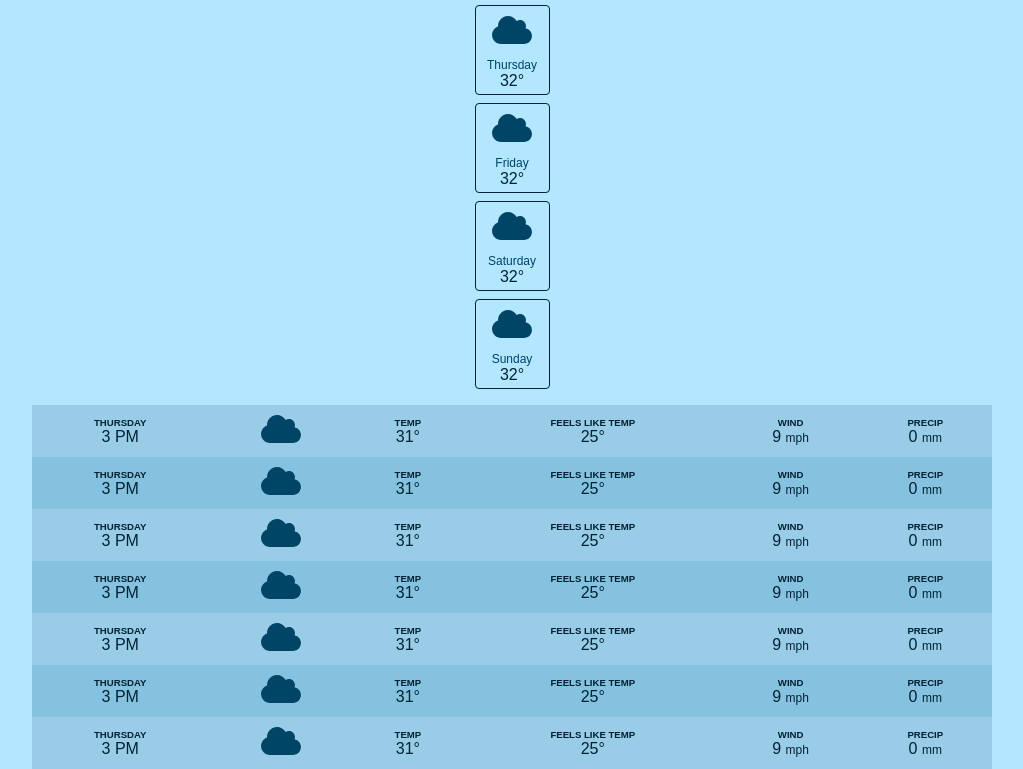
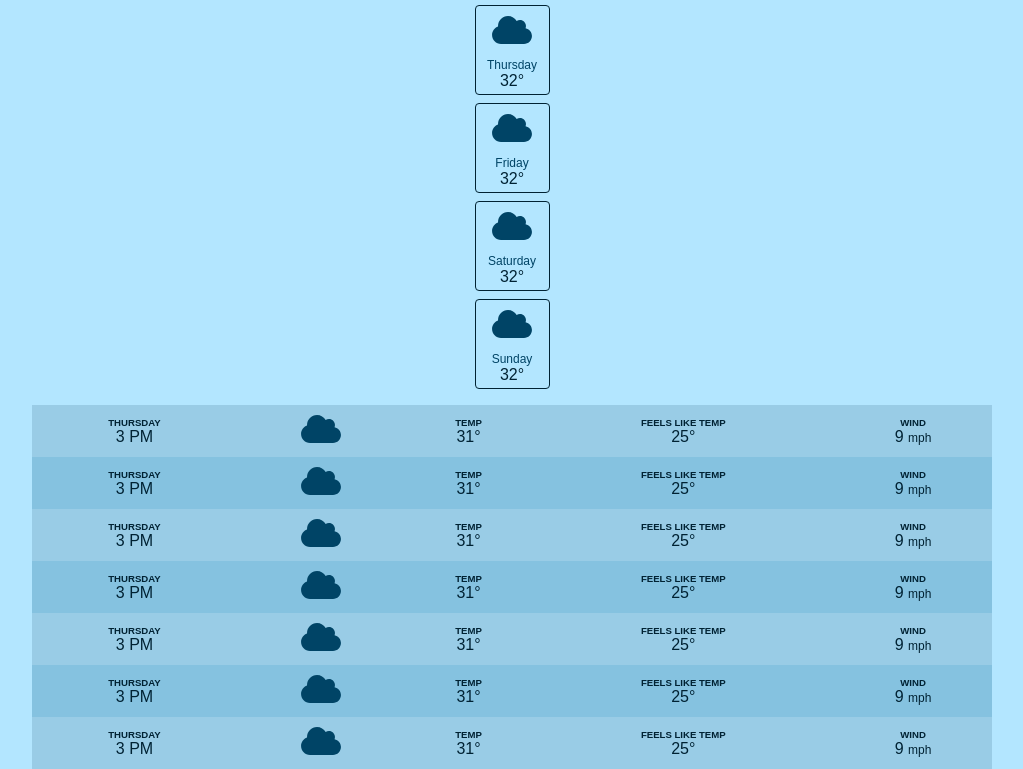
Before and after one commit to JMagDev1/Weather-App, a plain HTML site: page index.html in a window 1280 px wide. Shown: the part 417-1186 px from the top of the page, without its empty margins (128-1151 px from the left). Drawn offline with nearby package versions, Linux system fonts and the light colour scheme.

Commit message:
Removed precip from hourly forcast

```diff
--- a/index.html
+++ b/index.html
@@ -137,12 +137,7 @@
                 <div>9 <span class="value-sub-info">mph</span></div>
               </div>
             </td>
-            <td>
-              <div class="info-group">
-                <div class="label">Precip</div>
-                <div>0 <span class="value-sub-info">mm</span></div>
-              </div>
-            </td>
+
           </tr>
           <tr class="hour-row">
             <td>
@@ -172,12 +167,7 @@
                 <div>9 <span class="value-sub-info">mph</span></div>
               </div>
             </td>
-            <td>
-              <div class="info-group">
-                <div class="label">Precip</div>
-                <div>0 <span class="value-sub-info">mm</span></div>
-              </div>
-            </td>
+
           </tr>
           <tr class="hour-row">
             <td>
@@ -207,12 +197,7 @@
                 <div>9 <span class="value-sub-info">mph</span></div>
               </div>
             </td>
-            <td>
-              <div class="info-group">
-                <div class="label">Precip</div>
-                <div>0 <span class="value-sub-info">mm</span></div>
-              </div>
-            </td>
+
           </tr>
           <tr class="hour-row">
             <td>
@@ -242,12 +227,7 @@
                 <div>9 <span class="value-sub-info">mph</span></div>
               </div>
             </td>
-            <td>
-              <div class="info-group">
-                <div class="label">Precip</div>
-                <div>0 <span class="value-sub-info">mm</span></div>
-              </div>
-            </td>
+
           </tr>
           <tr class="hour-row">
             <td>
@@ -277,12 +257,7 @@
                 <div>9 <span class="value-sub-info">mph</span></div>
               </div>
             </td>
-            <td>
-              <div class="info-group">
-                <div class="label">Precip</div>
-                <div>0 <span class="value-sub-info">mm</span></div>
-              </div>
-            </td>
+
           </tr>
           <tr class="hour-row">
             <td>
@@ -312,12 +287,7 @@
                 <div>9 <span class="value-sub-info">mph</span></div>
               </div>
             </td>
-            <td>
-              <div class="info-group">
-                <div class="label">Precip</div>
-                <div>0 <span class="value-sub-info">mm</span></div>
-              </div>
-            </td>
+
           </tr>
           <tr class="hour-row">
             <td>
@@ -347,12 +317,7 @@
                 <div>9 <span class="value-sub-info">mph</span></div>
               </div>
             </td>
-            <td>
-              <div class="info-group">
-                <div class="label">Precip</div>
-                <div>0 <span class="value-sub-info">mm</span></div>
-              </div>
-            </td>
+
           </tr>
         </tbody>
 
@@ -403,14 +368,6 @@
             </div>
           </div>
         </td>
-        <td>
-          <div class="info-group">
-            <div class="label">Precip</div>
-            <div>
-              <span data-precip></span><span class="value-sub-info">mm</span>
-            </div>
-          </div>
-        </td>
       </tr>
     </template>
 
--- a/main.js
+++ b/main.js
@@ -98,7 +98,6 @@ function renderHourlyWeather(hourly) {
     setValue("temp", hour.temp, { parent: element })
     setValue("fl-temp", hour.feelsLike, { parent: element })
     setValue("wind", hour.windSpeed, { parent: element })
-    setValue("precip", hour.precip, { parent: element })
     setValue("day", DAY_FORMATTER.format(hour.timestamp), { parent: element })
     setValue("time", HOUR_FORMATTER.format(hour.timestamp), { parent: element })
     element.querySelector("[data-icon]").src = getIconUrl(hour.iconCode)
--- a/weather.js
+++ b/weather.js
@@ -69,7 +69,6 @@ function parseHourlyWeather({hourly, current_weather}){
             temp: Math.round(hourly.temperature_2m[index]),
             feelsLike: Math.round(hourly.apparent_temperature[index]),
             windSpeed: Math.round(hourly.windspeed_10m[index]),
-            precip: Math.round(hourly.precipitation[index] * 100 / 100),
         }
     }).filter(({timestamp}) => timestamp >= current_weather.time * 1000)
 }
```
